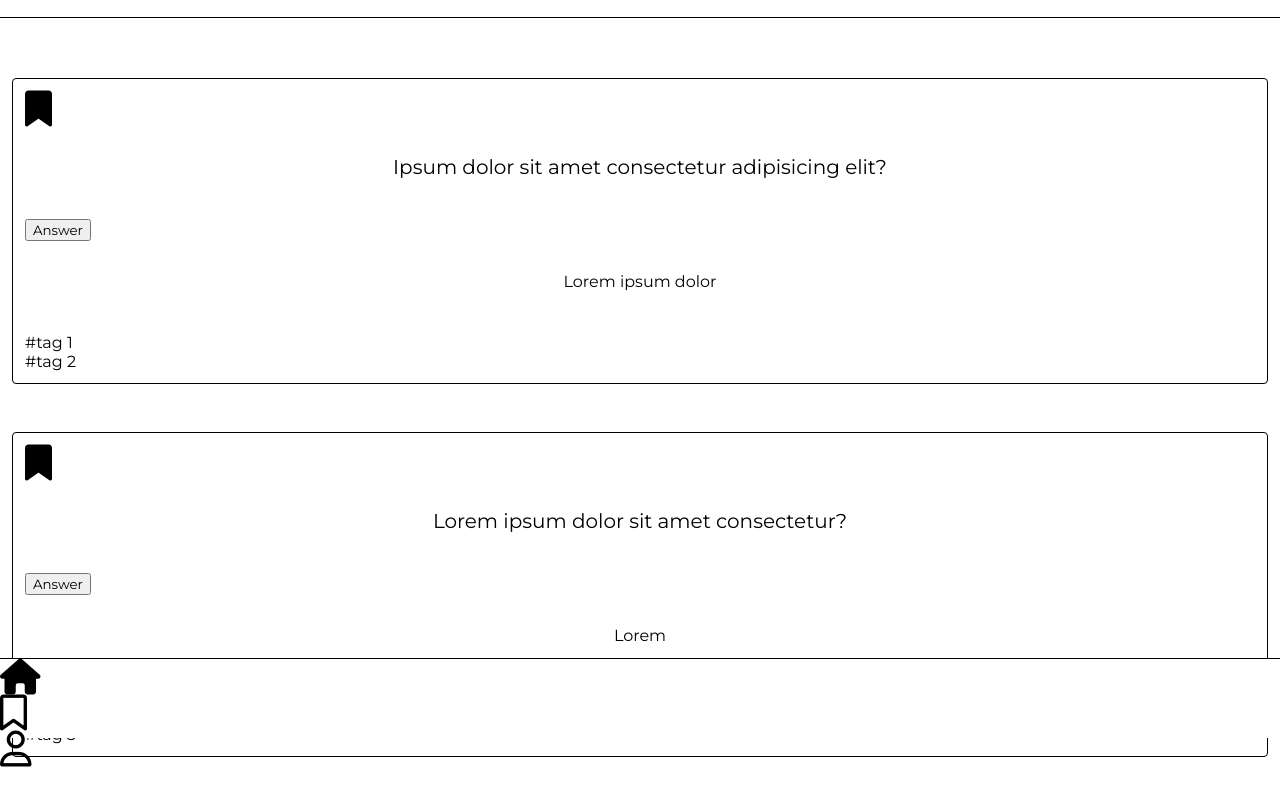
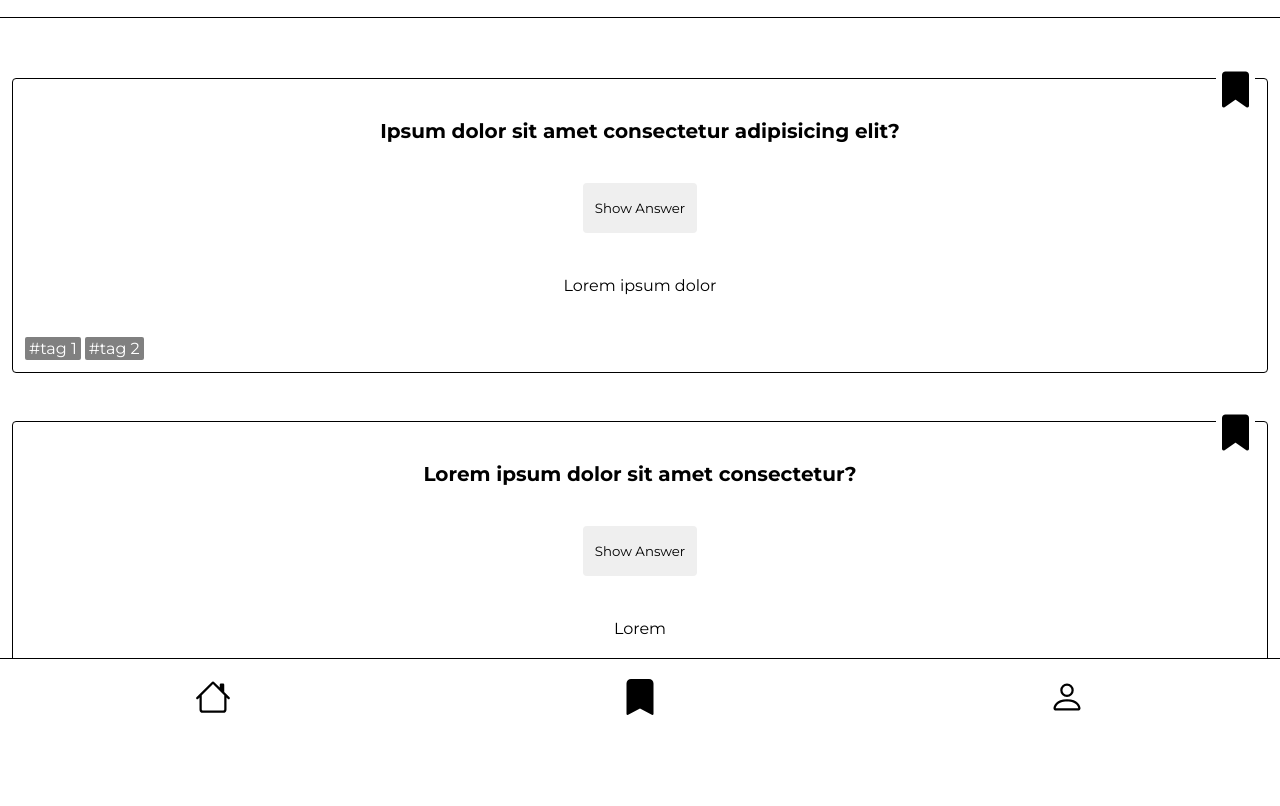
Before and after one commit to melanie-adler/recap-project-quiz-app, a plain HTML site: page bookmarks.html in a window 1280 px wide. Shown: the part 62-868 px from the top of the page. After the commit the page ends 838 px from the top, so only its background shows below. Drawn offline with Linux system fonts and the light colour scheme.

Commit message:
change icons

```diff
--- a/bookmarks.html
+++ b/bookmarks.html
@@ -23,48 +23,91 @@
       <h1>Quiz App</h1>
     </header>
     <main>
-      <div class="question-card">
+      <ul>
+        <li class="question-card">
+          <article>
+            <button class="bookmark" aria-label="Bookmark question">
               <i class="fa-solid fa-bookmark"></i>
-        <div class="question">
+            </button>
+            <h2 class="question">
               Ipsum dolor sit amet consectetur adipisicing elit?
-        </div>
-        <div class="answer-button-field">
-          <button>Answer</button>
-        </div>
-        <div class="answer">Lorem ipsum dolor</div>
-        <div class="tags">
-          <div>#tag 1</div>
-          <div>#tag 2</div>
-        </div>
-      </div>
-      <div class="question-card">
+            </h2>
+            <button class="answer-button">Show Answer</button>
+            <span class="answer">Lorem ipsum dolor</span>
+            <ul class="tag-container">
+              <li class="tag">#tag 1</li>
+              <li class="tag">#tag 2</li>
+            </ul>
+          </article>
+        </li>
+        <li class="question-card">
+          <article>
+            <button class="bookmark" aria-label="Bookmark question">
               <i class="fa-solid fa-bookmark"></i>
-        <div class="question">Lorem ipsum dolor sit amet consectetur?</div>
-        <div class="answer-button-field">
-          <button>Answer</button>
-        </div>
-        <div class="answer">Lorem</div>
-        <div class="tags">
-          <div>#tag 1</div>
-          <div>#tag 2</div>
-          <div>#tag 3</div>
-        </div>
-      </div>
+            </button>
+            <h2 class="question">Lorem ipsum dolor sit amet consectetur?</h2>
+            <button class="answer-button">Show Answer</button>
+            <span class="answer">Lorem</span>
+            <ul class="tag-container">
+              <li class="tag">#tag 1</li>
+              <li class="tag">#tag 2</li>
+              <li class="tag">#tag 3</li>
+            </ul>
+          </article>
+        </li>
+      </ul>
     </main>
     <footer>
-      <div>
+      <nav>
+        <ul class="navigation">
+          <li>
             <a href="index.html">
-          <i class="fa-solid fa-house"></i>
+              <svg
+                xmlns="http://www.w3.org/2000/svg"
+                width="36"
+                height="36"
+                fill="currentColor"
+                class="bi bi-house"
+                viewBox="0 0 16 16"
+              >
+                <path
+                  d="M8.707 1.5a1 1 0 0 0-1.414 0L.646 8.146a.5.5 0 0 0 .708.708L2 8.207V13.5A1.5 1.5 0 0 0 3.5 15h9a1.5 1.5 0 0 0 1.5-1.5V8.207l.646.647a.5.5 0 0 0 .708-.708L13 5.793V2.5a.5.5 0 0 0-.5-.5h-1a.5.5 0 0 0-.5.5v1.293zM13 7.207V13.5a.5.5 0 0 1-.5.5h-9a.5.5 0 0 1-.5-.5V7.207l5-5z"
+                />
+              </svg>
             </a>
-      </div>
-      <div id="bookmarks-page">
+          </li>
+          <li id="bookmarks-page">
             <a href="bookmarks.html">
-          <i class="fa-regular fa-bookmark fa-nav"></i>
+              <svg
+                xmlns="http://www.w3.org/2000/svg"
+                width="36"
+                height="36"
+                fill="currentColor"
+                class="bi bi-bookmark-fill"
+                viewBox="0 0 16 16"
+              >
+                <path
+                  d="M2 2v13.5a.5.5 0 0 0 .74.439L8 13.069l5.26 2.87A.5.5 0 0 0 14 15.5V2a2 2 0 0 0-2-2H4a2 2 0 0 0-2 2"
+                />
+              </svg>
             </a>
-      </div>
-      <div>
-        <i class="fa-regular fa-user"></i>
-      </div>
+          </li>
+          <li>
+            <svg
+              xmlns="http://www.w3.org/2000/svg"
+              width="36"
+              height="36"
+              fill="currentColor"
+              class="bi bi-person"
+              viewBox="0 0 16 16"
+            >
+              <path
+                d="M8 8a3 3 0 1 0 0-6 3 3 0 0 0 0 6m2-3a2 2 0 1 1-4 0 2 2 0 0 1 4 0m4 8c0 1-1 1-1 1H3s-1 0-1-1 1-4 6-4 6 3 6 4m-1-.004c-.001-.246-.154-.986-.832-1.664C11.516 10.68 10.289 10 8 10s-3.516.68-4.168 1.332c-.678.678-.83 1.418-.832 1.664z"
+              />
+            </svg>
+          </li>
+        </ul>
+      </nav>
     </footer>
   </body>
 </html>
```
Lines whose indentation alone changed are shown as unchanged.
